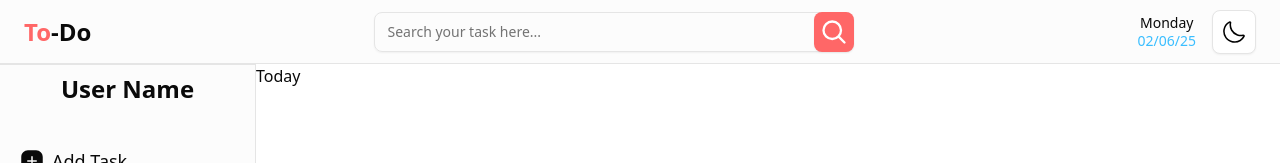
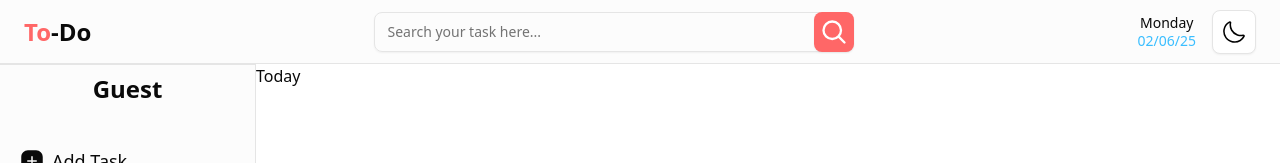
Before and after one commit to dhruv-d-simform/todo, a React (Vite) app: page / in a window 1280 px wide. Shown: the top 163 px of the page. Built offline with nearby package versions, Linux system fonts and the light colour scheme.

Commit message:
feature: Create user slice to store user name

```diff
--- a/src/components/Sidebar.tsx
+++ b/src/components/Sidebar.tsx
@@ -1,4 +1,5 @@
 import { useLocation, useNavigate } from 'react-router';
+import { useAppSelector } from '@/redux/hooks';
 import { AddTaskIcon } from '@/assets/AddTaskIcon';
 import { TodayIcon } from '@/assets/TodayIcon';
 import { InboxIcon } from '@/assets/InboxIcon';
@@ -9,13 +10,15 @@ export function Sidebar() {
     const location = useLocation();
     const navigate = useNavigate();
 
+    const userName = useAppSelector((state) => state.user.name);
+
     return (
         <div className="fixed bottom-0 sm:top-16 w-full sm:w-64 h-16 sm:h-[100dvh] border-t sm:border-r bg-header-sidebar dark:bg-header-sidebar-dark">
             <p
                 className="hidden sm:block text-center text-2xl font-bold p-2"
                 role="heading"
             >
-                User Name
+                {userName}
             </p>
 
             <nav className="flex sm:flex-col sm:py-6 sm:px-2 sm:gap-2">
--- a/src/redux/store.ts
+++ b/src/redux/store.ts
@@ -1,7 +1,10 @@
 import { configureStore } from '@reduxjs/toolkit';
+import userReducer from './userSlice';
 
 export const store = configureStore({
-    reducer: {},
+    reducer: {
+        user: userReducer,
+    },
 });
 
 export type RootState = ReturnType<typeof store.getState>;
--- /dev/null
+++ b/src/redux/userSlice.ts
@@ -0,0 +1,23 @@
+import { createSlice, PayloadAction } from '@reduxjs/toolkit';
+
+interface UserState {
+    name: string;
+}
+
+const initialState: UserState = {
+    name: 'Guest',
+};
+
+const userSlice = createSlice({
+    name: 'user',
+    initialState,
+    reducers: {
+        changeName(state, action: PayloadAction<string>) {
+            state.name = action.payload;
+        },
+    },
+});
+
+export const { changeName } = userSlice.actions;
+
+export default userSlice.reducer;
```
